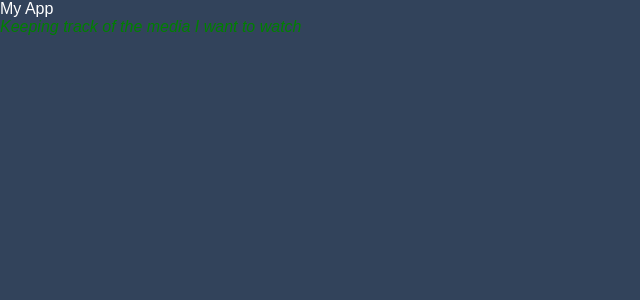
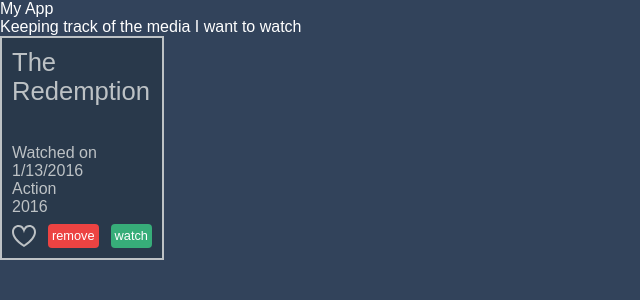
Before and after one commit to chroda/study-angular, an Angular app in the folder 2022-linkedin-learning/angular-essential-training/: page / in a window 1280 px wide. Shown: the top 300 px of the page, without its empty margins (0-640 px from the left). Built offline with nearby package versions, Linux system fonts and the light colour scheme.

Commit message:
update course

```diff
--- a/2022-linkedin-learning/angular-essential-training/src/app/app.component.css
+++ b/2022-linkedin-learning/angular-essential-training/src/app/app.component.css
@@ -1,5 +1,6 @@
-h1 { color: #ffffff;}
+h1 {
+    color: #ffffff;
+}
 .description {
-    font-style: italic;
-    color: green;
+    color: #ffffff;
 }
--- a/2022-linkedin-learning/angular-essential-training/src/app/app.component.html
+++ b/2022-linkedin-learning/angular-essential-training/src/app/app.component.html
@@ -1,2 +1,7 @@
-<h1>My App</h1>
-<p class="description">Keeping track of the media I want to watch</p>
+<section>
+  <header>
+    <h1>My App</h1>
+    <p class="description">Keeping track of the media I want to watch</p>
+  </header>
+  <mw-media-item></mw-media-item>
+</section>
--- a/2022-linkedin-learning/angular-essential-training/src/app/app.module.ts
+++ b/2022-linkedin-learning/angular-essential-training/src/app/app.module.ts
@@ -2,10 +2,12 @@
 import { BrowserModule } from '@angular/platform-browser';
 
 import { AppComponent } from './app.component';
+import { MediaItemComponent } from './media-item.component';
 
 @NgModule({
   declarations: [
-    AppComponent
+    AppComponent,
+    MediaItemComponent
   ],
   imports: [
     BrowserModule
--- /dev/null
+++ b/2022-linkedin-learning/angular-essential-training/src/app/media-item.component.css
@@ -0,0 +1,66 @@
+:host {
+    display: flex;
+    flex-direction: column;
+    width: 140px;
+    height: 200px;
+    border: 2px solid;
+    background-color: #29394b;
+    padding: 10px;
+    color: #bdc2c5;
+    margin: 0 12px 12px 0;
+  }
+  h2 {
+    font-size: 1.6em;
+    flex: 1;
+  }
+  :host(.medium-movies) {
+    border-color: #53ace4;
+  }
+  :host(.medium-movies) > h2 {
+    color: #53ace4;
+  }
+  :host(.medium-series) {
+    border-color: #45bf94;
+  }
+  :host(.medium-series) > h2 {
+    color: #45bf94;
+  }
+  .tools {
+    margin-top: 8px;
+    display: flex;
+    flex-wrap: nowrap;
+    justify-content: space-between;
+  }
+  .favorite {
+    width: 24px;
+    height: 24px;
+    fill: #bdc2c5;
+    cursor: pointer;
+  }
+  .favorite.is-favorite {
+      fill: #37ad79;
+  }
+  .favorite.is-favorite-hovering {
+      fill: #45bf94;
+  }
+  .favorite.is-favorite.is-favorite-hovering {
+      fill: #ec4342;
+  }
+  .delete {
+    display: block;
+    background-color: #ec4342;
+    padding: 4px;
+    font-size: .8em;
+    border-radius: 4px;
+    color: #ffffff;
+    cursor: pointer;
+  }
+  .details {
+    display: block;
+    background-color: #37ad79;
+    padding: 4px;
+    font-size: .8em;
+    border-radius: 4px;
+    color: #ffffff;
+    text-decoration: none;
+  }
--- /dev/null
+++ b/2022-linkedin-learning/angular-essential-training/src/app/media-item.component.html
@@ -0,0 +1,16 @@
+<h2>The Redemption</h2>
+<div>Watched on 1/13/2016</div>
+<div>Action</div>
+<div>2016</div>
+<div class="tools">
+  <svg class="favorite" xmlns="http://www.w3.org/2000/svg" viewBox="0 0 24 24">
+    <path d="M12 9.229c.234-1.12 1.547-6.229 5.382-6.229 2.22 0 4.618 1.551 4.618 5.003 0 3.907-3.627 8.47-10 12.629-6.373-4.159-10-8.722-10-12.629 0-3.484 2.369-5.005 4.577-5.005 3.923 0 5.145 5.126 5.423 6.231zm-12-1.226c0 4.068 3.06 9.481 12 14.997 8.94-5.516 12-10.929 12-14.997 0-7.962-9.648-9.028-12-3.737-2.338-5.262-12-4.27-12 3.737z"
+    />
+  </svg>
+  <a class="delete">
+    remove
+  </a>
+  <a class="details">
+    watch
+  </a>
+</div>
```
Also changed, not shown: 2022-linkedin-learning/angular-essential-training/src/app/media-item.component.ts (added, +8 -0 lines).
